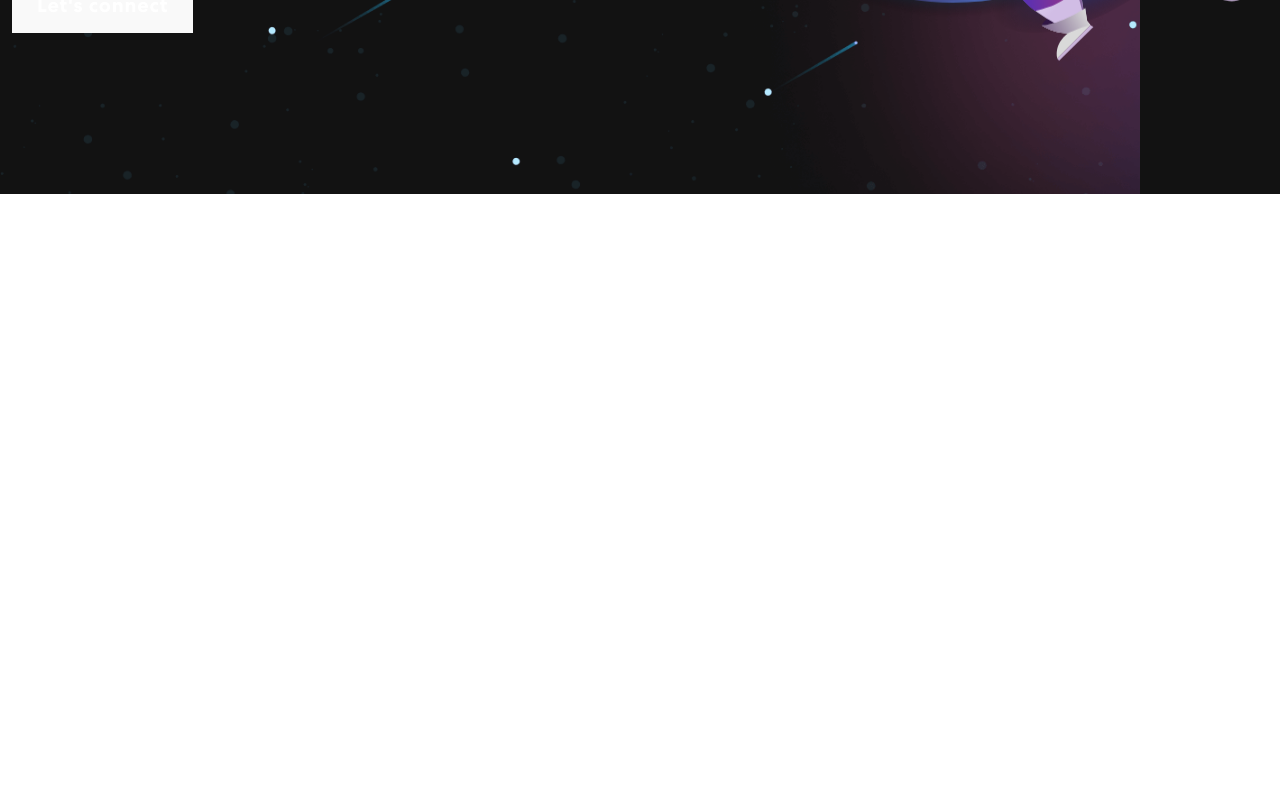
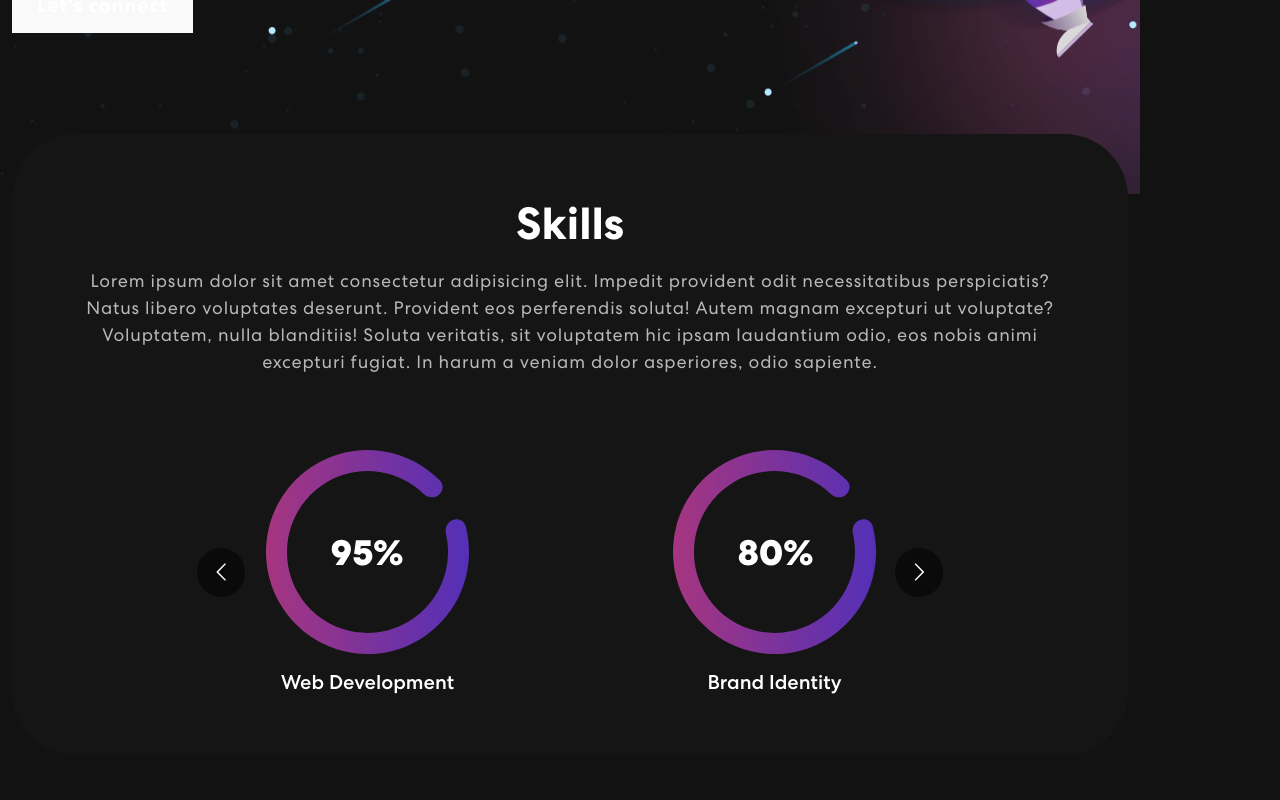
Before and after one commit to Orewagenki/resume-app, a React (Vite) app: page / in a window 1280 px wide. Shown: the part 780-1580 px from the top of the page. Before the commit the page ends 974 px from the top, so only its background shows below. Built offline with nearby package versions, Linux system fonts and the light colour scheme.

Commit message:
build and styled the skills component

```diff
--- a/package.json
+++ b/package.json
@@ -13,7 +13,8 @@
     "bootstrap": "^5.3.3",
     "react": "^18.3.1",
     "react-bootstrap": "^2.10.7",
-    "react-dom": "^18.3.1"
+    "react-dom": "^18.3.1",
+    "react-multi-carousel": "^2.8.5"
   },
   "devDependencies": {
     "@eslint/js": "^9.17.0",
--- a/src/App.css
+++ b/src/App.css
@@ -271,3 +271,42 @@
 .txt-rotate > .wrap {
   border-right: 0.08em solid #666;
 }
+/************ Skills Css ************/
+.skill {
+  padding: 0 0 50px 0;
+  position: relative;
+}
+.skill-bx {
+  background: #151515;
+  border-radius: 64px;
+  text-align: center;
+  padding: 60px 50px;
+  margin-top: -60px;
+}
+.skill h2 {
+  font-size: 45px;
+  font-weight: 700;
+}
+.skill p {
+  color: #b8b8b8;
+  font-size: 18px;
+  letter-spacing: 0.8px;
+  line-height: 1.5em;
+  margin: 14px 0 75px 0;
+}
+.skill-slider {
+  width: 80%;
+  margin: 0 auto;
+  position: relative;
+}
+.skill-slider .item img {
+  width: 50%;
+  margin: 0 auto 15px auto;
+}
+.background-image-left {
+  top: 28%;
+  position: absolute;
+  bottom: 0;
+  width: 40%;
+  z-index: -4;
+}
--- a/src/App.tsx
+++ b/src/App.tsx
@@ -2,12 +2,14 @@
 import "./App.css";
 import Banner from "./components/Banner";
 import NavBar from "./components/NavBar";
+import Skills from "./components/Skills";
 
 function App() {
   return (
     <div className="App">
       <NavBar />
       <Banner />
+      <Skills />
     </div>
   );
 }
--- /dev/null
+++ b/src/components/Skills.tsx
@@ -0,0 +1,76 @@
+import { Col, Container, Row } from "react-bootstrap";
+import Carousel from "react-multi-carousel";
+import "react-multi-carousel/lib/styles.css";
+import meter1 from "../assets/img/meter1.svg";
+import meter2 from "../assets/img/meter2.svg";
+import meter3 from "../assets/img/meter3.svg";
+import colorSharp from "../assets/img/color-sharp.png";
+
+const Skills = () => {
+  const responsive = {
+    superLargeDesktop: {
+      // the naming can be any, depends on you.
+      breakpoint: { max: 4000, min: 3000 },
+      items: 5,
+    },
+    desktop: {
+      breakpoint: { max: 3000, min: 1024 },
+      items: 3,
+    },
+    tablet: {
+      breakpoint: { max: 1024, min: 464 },
+      items: 2,
+    },
+    mobile: {
+      breakpoint: { max: 464, min: 0 },
+      items: 1,
+    },
+  };
+  return (
+    <section className="skill" id="skills">
+      <Container>
+        <Row>
+          <Col>
+            <div className="skill-bx">
+              <h2>Skills</h2>
+              <p>
+                Lorem ipsum dolor sit amet consectetur adipisicing elit. Impedit
+                provident odit necessitatibus perspiciatis? Natus libero
+                voluptates deserunt. Provident eos perferendis soluta! Autem
+                magnam excepturi ut voluptate? Voluptatem, nulla blanditiis!
+                Soluta veritatis, sit voluptatem hic ipsam laudantium odio, eos
+                nobis animi excepturi fugiat. In harum a veniam dolor
+                asperiores, odio sapiente.
+              </p>
+              <Carousel
+                responsive={responsive}
+                infinite={true}
+                className="skill-slider"
+              >
+                <div className="item">
+                  <img src={meter1} alt="Image" />
+                  <h5>Web Development</h5>
+                </div>
+                <div className="item">
+                  <img src={meter2} alt="Image" />
+                  <h5>Brand Identity</h5>
+                </div>
+                <div className="item">
+                  <img src={meter1} alt="Image" />
+                  <h5>Logo Design</h5>
+                </div>
+                <div className="item">
+                  <img src={meter3} alt="Image" />
+                  <h5>Web Development</h5>
+                </div>
+              </Carousel>
+            </div>
+          </Col>
+        </Row>
+      </Container>
+      <img className="background-image-left" src={colorSharp} />
+    </section>
+  );
+};
+
+export default Skills;
```
Also changed, not shown: 1 other file (tests, documents, lock files or other folders).
